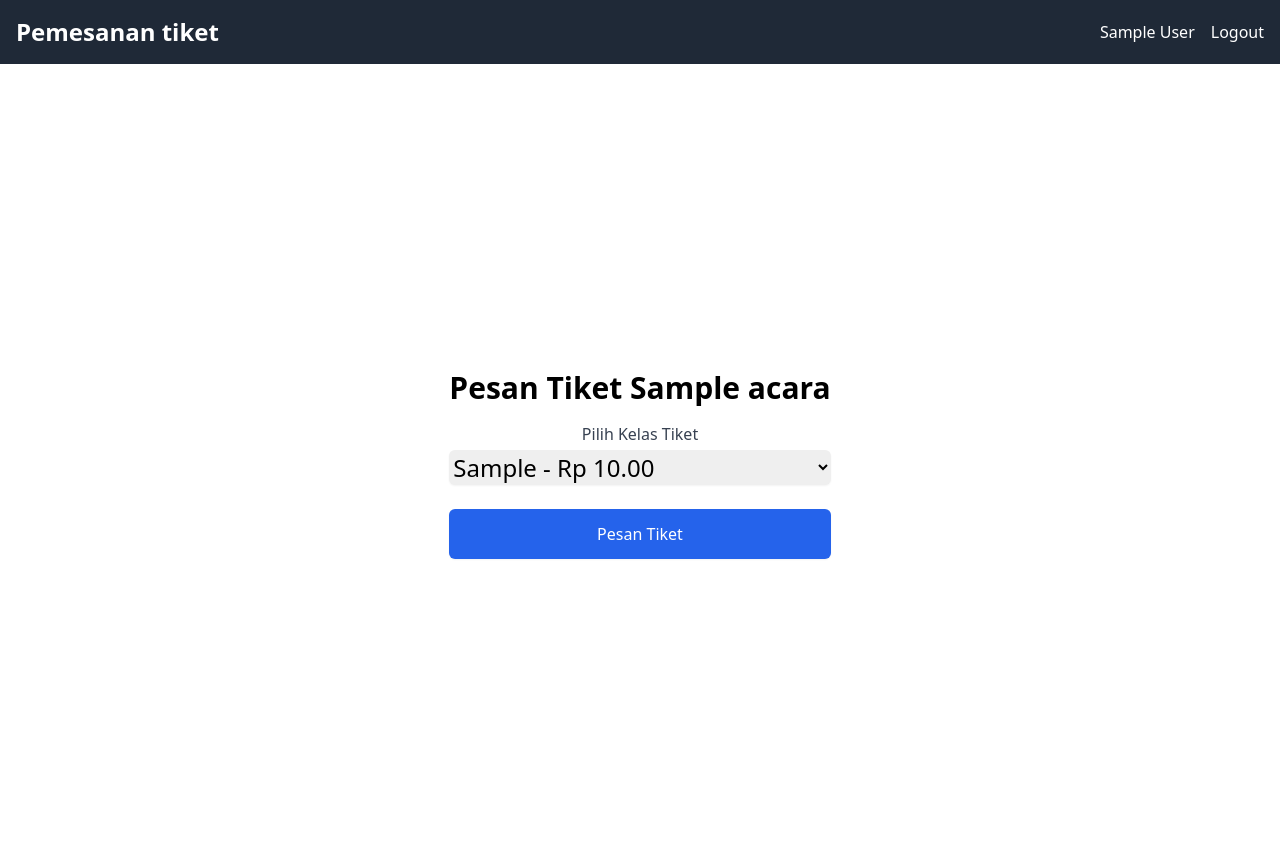
After one commit to GPadaka19/bookingConcertV1, a PHP site: page /login_pesan.php?id_acara=1 in a window 1280 px wide. The commit adds this page. Run offline with PHP 8.4, Linux system fonts and the light colour scheme; the visitor is signed in with stand-in values (Sample User, id 1); tables that the repository leaves empty hold one stand-in row (values such as "Sample post"); some libraries are stand-ins or nearby versions.

Commit message:
update form tiket

```diff
--- a/koneksi/logout.php
+++ b/koneksi/logout.php
@@ -1,6 +1,6 @@
 <?php
 session_start();
 session_destroy();
-header("Location: ../home.php");
+header("Location: ..//home.php");
 exit;
 ?>
--- /dev/null
+++ b/koneksi/proses_tiket.php
@@ -0,0 +1,2 @@
+<?php
+require_once 'koneksi.php';
--- a/layout/login_layout.php
+++ b/layout/login_layout.php
@@ -16,7 +16,7 @@ if (isset($_SESSION['nama'])) {
         <a href="home.php" class="text-white text-2xl font-bold">Pemesanan tiket</a>
         <ul class="flex space-x-4">
             <li><a href="profil.php" class="text-white"><?= $_SESSION['nama']; ?></a></li>
-            <li><a href="logout.php" class="text-white">Logout</a></li>
+            <li><a href="koneksi/logout.php" class="text-white">Logout</a></li>
         </ul>
     </div>
 </nav>
@@ -25,5 +25,5 @@ if (isset($_SESSION['nama'])) {
 
 <?php
 } else {
-    header("location: home.php");
+    header("location: login.php");
 }
--- a/login_index.php
+++ b/login_index.php
@@ -19,6 +19,9 @@ $result = mysqli_query($conn, $query);
             <p class="text-gray-700 mb-2">Tanggal: <?= date('d F Y', strtotime($konser['tanggal'])); ?></p>
             <p class="text-gray-700">Lokasi: <?= $konser['lokasi']; ?></p>
             <p class="text-gray-700">Deskripsi: <?= $konser['deskripsi']; ?></p>
+        <a href="login_pesan.php?id_acara=<?= $konser['id_acara']; ?>" class="mt-4 inline-block bg-blue-500 hover:bg-blue-700 text-white font-bold py-2 px-4 rounded">
+            Pesan Tiket
+        </a>
         </div>
         <?php
         }
--- /dev/null
+++ b/login_pesan.php
@@ -0,0 +1,36 @@
+<?php
+require_once 'layout/login_layout.php';
+require_once 'koneksi/koneksi.php';
+
+// Mendapatkan ID Acara dari URL
+$id_acara = $_GET['id_acara'];
+
+// Query untuk mendapatkan detail acara dan kelas tiket
+$querytiket = "SELECT * FROM tiket where id_acara = '$id_acara'";
+$resulttiket = mysqli_query($conn, $querytiket);
+
+$queryacara = "SELECT * FROM acara where id_acara = '$id_acara'";
+$resultacara = mysqli_query($conn, $queryacara);
+
+?>
+
+<div class="flex justify-center items-center h-screen">
+    <div class="text-center">
+        <h1 class="text-3xl font-bold mb-4">Pesan Tiket <?= mysqli_fetch_assoc($resultacara)['nama_acara']; ?></h1>
+        <form action="koneksi/proses_pesan.php" method="post">
+            <div class="mb-6">
+                <label for="kelas" class="block text-base font-medium text-gray-700">Pilih Kelas Tiket</label>
+                <select name="kelas" id="kelas" class="mt-1 block w-full rounded-md border-gray-300 shadow-sm focus:outline-none focus:ring-blue-500 focus:border-blue-500 sm:text-2xl">
+                    <?php
+                    while ($tiket = mysqli_fetch_assoc($resulttiket)) {
+                        echo '<option value="' . $tiket['id_tiket'] . '">' . $tiket['kelas'] . ' - Rp ' . $tiket['harga'] . '</option>';
+                    }
+                    ?>
+                </select>
+            </div>
+            <button type="submit" class="w-full flex justify-center py-3 px-6 border border-transparent rounded-md shadow-sm text-base font-medium text-white bg-blue-600 hover:bg-blue-700 focus:outline-none focus:ring-2 focus:ring-offset-2 focus:ring-blue-500">
+                Pesan Tiket
+            </button>
+        </form>
+    </div>
+</div>
```
Also changed, not shown: koneksi/pesan_tiket.php (added, +20 -0 lines), login_layout.php (deleted, +0 -29 lines), proses_daftar.php (deleted, +0 -24 lines), proses_login.php (deleted, +0 -33 lines).
